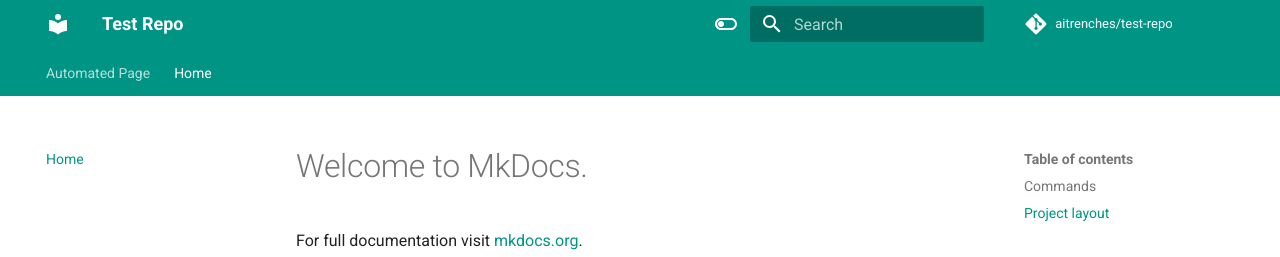
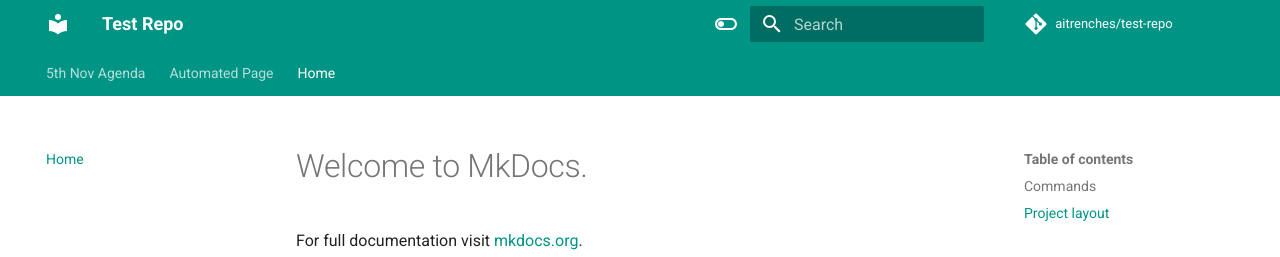
Before and after one commit to aitrenches/test-repo, an MkDocs documentation site: the page built from docs/index.md, in a window 1280 px wide. Shown: the top 257 px of the page. Built offline with MkDocs 1.6.1 and Material for MkDocs 9.7.7, drawn with Linux system fonts in a browser that asks for light colours; comment, search, counter and statistics services are not loaded.

Commit message:
Update navigation: add 5th Nov Agenda

```diff
--- a/mkdocs.yml
+++ b/mkdocs.yml
@@ -51,5 +51,6 @@ markdown_extensions:
       emoji_generator: !!python/name:materialx.emoji.to_svg
 
 nav:
+  - 5th Nov Agenda: 5th-nov-agenda.md
   - Automated Page: auto_page.md
   - Home: index.md
```
